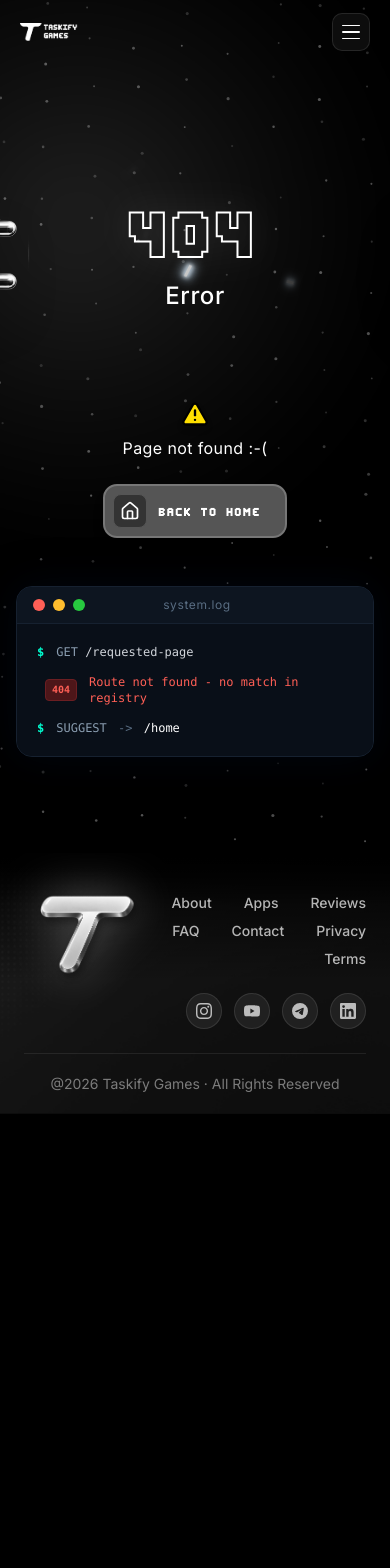
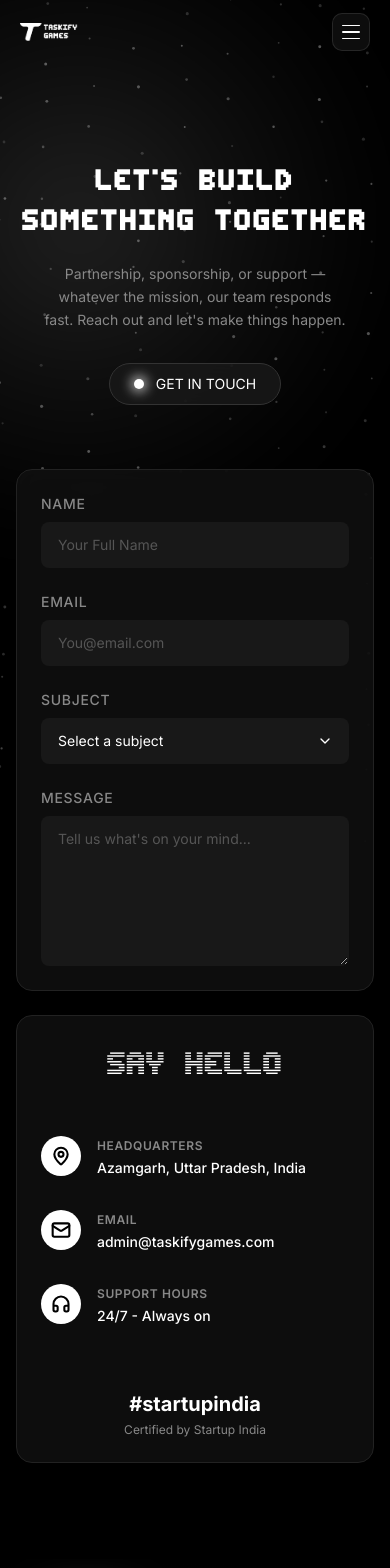
Before and after one commit to ParthChaturvedi07/taskify, a Next.js app: page /contact in a window 390 px wide. Before the commit this address had no page. Shown: the top 1568 px of the page. Before the commit the page ends 1114 px from the top, so only its background shows below. Built offline with nearby package versions, Linux system fonts and the light colour scheme.

Commit message:
feat: add responsive navbar component, Supabase server client, and contact page

```diff
--- a/package.json
+++ b/package.json
@@ -9,6 +9,7 @@
     "lint": "next lint"
   },
   "dependencies": {
+    "@supabase/supabase-js": "^2.116.0",
     "framer-motion": "^13.1.0",
     "gsap": "^3.15.0",
     "lucide-react": "^1.33.0",
--- /dev/null
+++ b/src/app/contact/page.tsx
@@ -0,0 +1,149 @@
+"use client";
+
+import React from "react";
+import { Navbar } from "@/components/Navbar";
+import { Footer } from "@/components/Footer";
+import { GridBackground } from "@/components/ui/GridBackground";
+import { DotGrid } from "@/components/ui/DotGrid";
+import { MapPin, Mail, Headphones, ChevronDown } from "lucide-react";
+
+export default function ContactPage() {
+  return (
+    <main
+      className="relative w-full min-h-screen font-sans overflow-x-hidden flex flex-col"
+      style={{ background: "#000000" }}
+    >
+      <GridBackground />
+      <DotGrid />
+      <Navbar />
+
+      <div
+        aria-hidden="true"
+        style={{
+          position: "fixed",
+          top: "-15%",
+          right: "-10%",
+          width: "700px",
+          height: "700px",
+          background:
+            "radial-gradient(ellipse at center, rgba(255,255,255,0.13) 0%, rgba(255,255,255,0.05) 35%, transparent 65%)",
+          pointerEvents: "none",
+          zIndex: 0,
+          borderRadius: "50%",
+          filter: "blur(40px)",
+        }}
+      />
+
+      <div className="relative z-10 flex flex-col items-center flex-grow w-full px-4 pt-40 pb-24 max-w-[1000px] mx-auto">
+        <h1 className="font-pixel text-4xl md:text-6xl text-white text-center leading-[1.1] uppercase tracking-wide text-balance">
+          Let's build<br />something together
+        </h1>
+        <p className="text-[#888888] mt-6 max-w-2xl text-center text-sm md:text-[15px] text-balance leading-relaxed">
+          Partnership, sponsorship, or support — whatever the mission, our team responds fast. Reach out and let's make things happen.
+        </p>
+
+        <button className="mt-8 rounded-full border border-[#333] bg-[#1a1a1a]/80 backdrop-blur-md px-6 py-2.5 flex items-center gap-3 text-white text-sm hover:bg-white/10 transition duration-300 group">
+          <span className="w-2.5 h-2.5 rounded-full bg-white shadow-[0_0_12px_3px_rgba(255,255,255,0.7)] group-hover:shadow-[0_0_16px_5px_rgba(255,255,255,0.9)] transition-shadow duration-300" />
+          GET IN TOUCH
+        </button>
+
+        {/* Two Column Layout */}
+        <div className="w-full mt-16 grid grid-cols-1 md:grid-cols-2 gap-6">
+          {/* Form Side */}
+          <div className="bg-[#111111]/80 backdrop-blur-md rounded-2xl p-6 md:p-10 border border-[#222]">
+            <form className="flex flex-col gap-6" onSubmit={(e) => e.preventDefault()}>
+              <div className="flex flex-col gap-2">
+                <label className="text-sm text-[#888] uppercase tracking-wider font-medium">Name</label>
+                <input
+                  type="text"
+                  placeholder="Your Full Name"
+                  className="bg-[#2A2A2A]/40 border border-transparent focus:border-[#444] rounded-lg px-4 py-3 text-white text-sm outline-none transition-colors w-full placeholder-[#555]"
+                />
+              </div>
+              <div className="flex flex-col gap-2">
+                <label className="text-sm text-[#888] uppercase tracking-wider font-medium">Email</label>
+                <input
+                  type="email"
+                  placeholder="You@email.com"
+                  className="bg-[#2A2A2A]/40 border border-transparent focus:border-[#444] rounded-lg px-4 py-3 text-white text-sm outline-none transition-colors w-full placeholder-[#555]"
+                />
+              </div>
+
+              <div className="flex flex-col gap-2">
+                <label className="text-sm text-[#888] uppercase tracking-wider font-medium">Subject</label>
+                <div className="relative">
+                  <select defaultValue="" className="w-full bg-[#2A2A2A]/40 border border-transparent focus:border-[#444] rounded-lg px-4 py-3 text-white text-sm outline-none transition-colors appearance-none cursor-pointer">
+                    <option value="" disabled className="text-[#555]">Select a subject</option>
+                    <option value="support" className="bg-[#222]">Support</option>
+                    <option value="partnership" className="bg-[#222]">Partnership</option>
+                    <option value="sponsorship" className="bg-[#222]">Sponsorship</option>
+                    <option value="other" className="bg-[#222]">Other</option>
+                  </select>
+                  <div className="absolute right-4 top-1/2 -translate-y-1/2 pointer-events-none text-white">
+                    <ChevronDown size={16} />
+                  </div>
+                </div>
+              </div>
+
+              <div className="flex flex-col gap-2">
+                <label className="text-sm text-[#888] uppercase tracking-wider font-medium">Message</label>
+                <textarea
+                  placeholder="Tell us what's on your mind..."
+                  className="w-full bg-[#2A2A2A]/40 border border-transparent focus:border-[#444] rounded-lg px-4 py-3 text-white text-sm outline-none transition-colors min-h-[150px] resize-y placeholder-[#555]"
+                ></textarea>
+              </div>
+            </form>
+          </div>
+
+          {/* Contact Info Side */}
+          <div className="bg-[#111111]/80 backdrop-blur-md rounded-2xl p-6 md:p-10 border border-[#222] flex flex-col items-center justify-center text-center">
+            <h2 className="font-pixel-solid text-[32px] md:text-[40px] text-white mb-12 tracking-wide">SAY HELLO</h2>
+
+            <div className="flex flex-col gap-8 w-full max-w-sm text-left">
+              <div className="flex items-start gap-4">
+                <div className="w-10 h-10 bg-white rounded-full flex items-center justify-center shrink-0">
+                  <MapPin className="text-black" size={20} strokeWidth={2.5} />
+                </div>
+                <div className="flex flex-col pt-0.5">
+                  <p className="text-xs text-[#888] uppercase tracking-wider font-semibold">Headquarters</p>
+                  <p className="text-sm text-white font-medium mt-1">Azamgarh, Uttar Pradesh, India</p>
+                </div>
+              </div>
+
+              <div className="flex items-start gap-4">
+                <div className="w-10 h-10 bg-white rounded-full flex items-center justify-center shrink-0">
+                  <Mail className="text-black" size={20} strokeWidth={2.5} />
+                </div>
+                <div className="flex flex-col pt-0.5">
+                  <p className="text-xs text-[#888] uppercase tracking-wider font-semibold">Email</p>
+                  <a href="mailto:admin@taskifygames.com" className="text-sm text-white font-medium mt-1 hover:text-gray-300 transition-colors">admin@taskifygames.com</a>
+                </div>
+              </div>
+
+              <div className="flex items-start gap-4">
+                <div className="w-10 h-10 bg-white rounded-full flex items-center justify-center shrink-0">
+                  <Headphones className="text-black" size={20} strokeWidth={2.5} />
+                </div>
+                <div className="flex flex-col pt-0.5">
+                  <p className="text-xs text-[#888] uppercase tracking-wider font-semibold">Support Hours</p>
+                  <p className="text-sm text-white font-medium mt-1">24/7 - Always on</p>
+                </div>
+              </div>
+            </div>
+
+            <div className="mt-16 text-center">
+              <div className="flex items-center justify-center font-sans font-bold text-white text-xl">
+                #startupindia
+              </div>
+              <p className="text-xs text-[#888] mt-1">Certified by Startup India</p>
+            </div>
+          </div>
+        </div>
+      </div>
+
+      <div className="relative z-10 w-full mt-auto">
+        <Footer />
+      </div>
+    </main>
+  );
+}
--- a/src/app/privacy/page.tsx
+++ b/src/app/privacy/page.tsx
@@ -1,17 +1,36 @@
 import { Navbar } from "@/components/Navbar";
 import { Footer } from "@/components/Footer";
+import { GridBackground } from "@/components/ui/GridBackground";
+import { DotGrid } from "@/components/ui/DotGrid";
 
 export default function PrivacyPage() {
   return (
     <main className="min-h-screen bg-[#030303] flex flex-col relative text-white">
       <Navbar />
-
+      <GridBackground />
+      <DotGrid />
+      <div
+        aria-hidden="true"
+        style={{
+          position: "fixed",
+          top: "-15%",
+          right: "-10%",
+          width: "700px",
+          height: "700px",
+          background:
+            "radial-gradient(ellipse at center, rgba(255,255,255,0.13) 0%, rgba(255,255,255,0.05) 35%, transparent 65%)",
+          pointerEvents: "none",
+          zIndex: 0,
+          borderRadius: "50%",
+          filter: "blur(40px)",
+        }}
+      />
       <section className="relative w-full max-w-4xl mx-auto px-6 py-32 md:py-40 flex-1 z-10">
         <h1 className="font-pixel text-4xl md:text-6xl font-bold uppercase mb-4 text-white">
           Privacy Policy
         </h1>
         <p className="font-chakra text-lg text-white/60 mb-12">
-          We believe in full transparency about how your data is handled. Read carefully — your privacy matters to us.<br/>
+          We believe in full transparency about how your data is handled. Read carefully — your privacy matters to us.<br />
           <span className="text-white/40">Last Updated: May 15, 2026</span>
         </p>
 
@@ -223,9 +242,9 @@ export default function PrivacyPage() {
               <span className="font-pixel text-xl text-white/20">15</span> Contact Us
             </h2>
             <p className="leading-relaxed">
-              If you have any questions or concerns regarding this Privacy Policy, you may contact us at:<br/><br/>
-              <strong>TaskifyGames</strong><br/>
-              Azamgarh, Uttar Pradesh, India<br/>
+              If you have any questions or concerns regarding this Privacy Policy, you may contact us at:<br /><br />
+              <strong>TaskifyGames</strong><br />
+              Azamgarh, Uttar Pradesh, India<br />
               admin@taskifygames.com
             </p>
           </section>
--- a/src/app/terms/page.tsx
+++ b/src/app/terms/page.tsx
@@ -1,12 +1,32 @@
 import { Navbar } from "@/components/Navbar";
 import { Footer } from "@/components/Footer";
+import { DotGrid } from "@/components/ui/DotGrid";
+import { GridBackground } from "@/components/ui/GridBackground";
 
 export default function TermsPage() {
   return (
     <main className="min-h-screen bg-[#030303] flex flex-col relative text-white">
       <Navbar />
+      <GridBackground/>
+      <DotGrid/>
 
-      <section className="relative w-full max-w-4xl mx-auto px-6 py-32 md:py-40 flex-1 z-10">
+       <div
+        aria-hidden="true"
+        style={{
+          position: "fixed",
+          top: "-15%",
+          right: "-10%",
+          width: "700px",
+          height: "700px",
+          background:
+            "radial-gradient(ellipse at center, rgba(255,255,255,0.13) 0%, rgba(255,255,255,0.05) 35%, transparent 65%)",
+          pointerEvents: "none",
+          zIndex: 0,
+          borderRadius: "50%",
+          filter: "blur(40px)",
+        }}
+      />
+      <section className=" relative w-full max-w-4xl mx-auto px-6 py-32 md:py-40 flex-1 z-10">
         <h1 className="font-pixel text-4xl md:text-6xl font-bold uppercase mb-4 text-white">
           Terms & Conditions
         </h1>
--- a/src/components/Footer.tsx
+++ b/src/components/Footer.tsx
@@ -9,9 +9,9 @@ const navLinks = [
   { label: "Apps", href: "/#apps" },
   { label: "Reviews", href: "/#reviews" },
   { label: "FAQ", href: "/#faq" },
-  { label: "Contact", href: "mailto:hello@taskifygames.com" },
-  { label: "Privacy", href: "/#" },
-  { label: "Terms", href: "/#" },
+  { label: "Contact", href: "/contact" },
+  { label: "Privacy", href: "/privacy" },
+  { label: "Terms", href: "/terms" },
 ];
 
 const socialLinks = [
--- a/src/components/Navbar.tsx
+++ b/src/components/Navbar.tsx
@@ -9,6 +9,7 @@ const NAV_LINKS = [
   { label: "How It Works", id: "how-it-works" },
   { label: "Reviews", id: "reviews" },
   { label: "FAQs", id: "faq" },
+  { label: "Contact Us", id: "contact" },
 ];
 
 export function Navbar() {
@@ -56,9 +57,15 @@ export function Navbar() {
           <ul className="tg-nav-links">
             {NAV_LINKS.map((link) => (
               <li key={link.id}>
+                {link.id !== "contact" ? (
                   <a href={`/#${link.id}`} onClick={(e) => handleNavClick(e, link.id)}>
                     {link.label}
                   </a>
+                ) : (
+                  <a href="/contact" >
+                    {link.label}
+                  </a>
+                )}
               </li>
             ))}
           </ul>
@@ -86,9 +93,15 @@ export function Navbar() {
       {/* Mobile drawer */}
       <div className={`tg-mobile-menu ${open ? "tg-mobile-menu--open" : ""}`}>
         {NAV_LINKS.map((link) => (
+          link.id !== "contact" ? (
             <a key={link.id} href={`/#${link.id}`} onClick={(e) => handleNavClick(e, link.id)} className="tg-mobile-link">
               {link.label}
             </a>
+          ) : (
+            <a href="/contact" className="tg-mobile-link">
+              {link.label}
+            </a>
+          )
         ))}
         <a href="/#apps" className="tg-nav-cta tg-nav-cta--mobile" onClick={(e) => handleNavClick(e, 'apps')}>
           Explore apps
```
Also changed, not shown: src/app/contact/actions.ts (added), src/lib/supabase/server.ts (added), 1 other file (tests, documents, lock files or other folders). Lines whose indentation alone changed are shown as unchanged.
